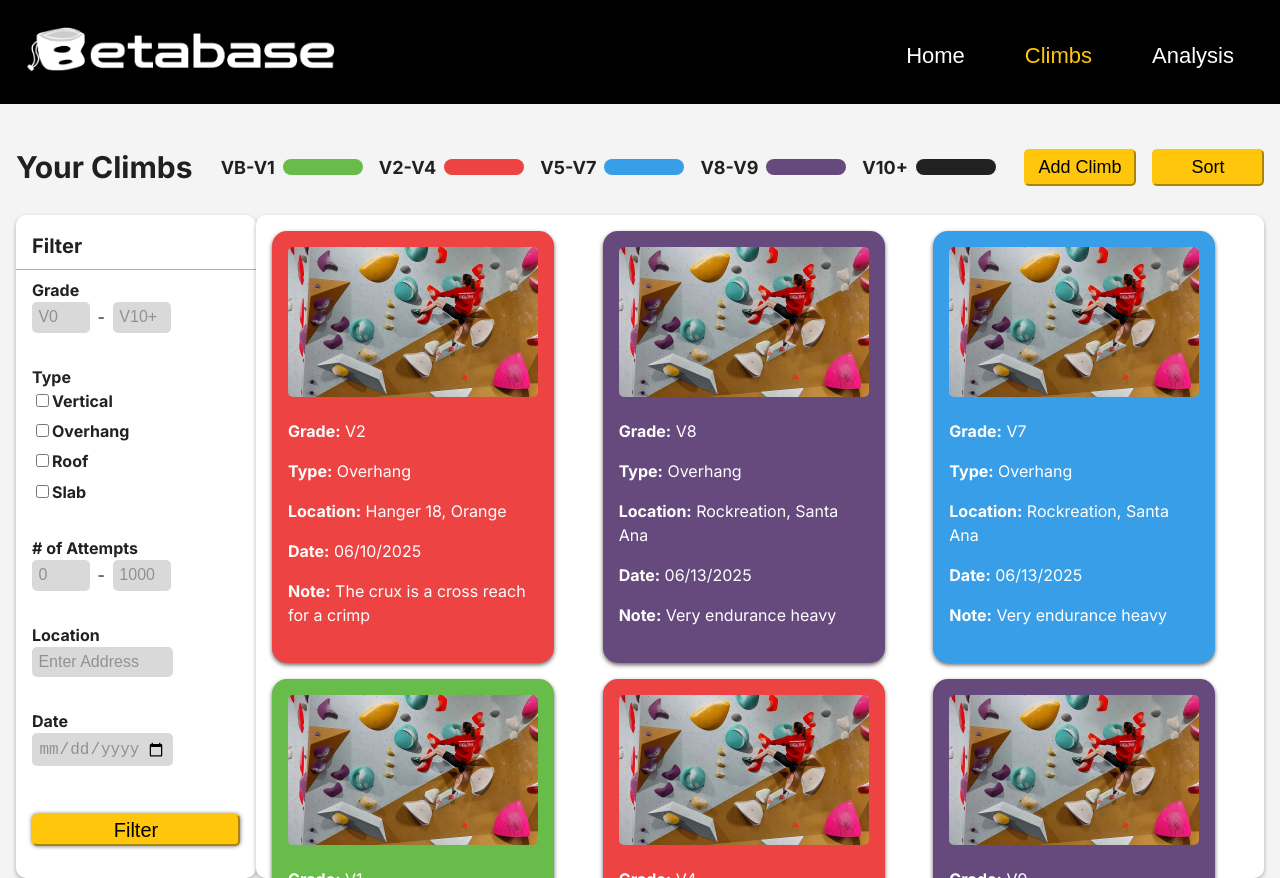
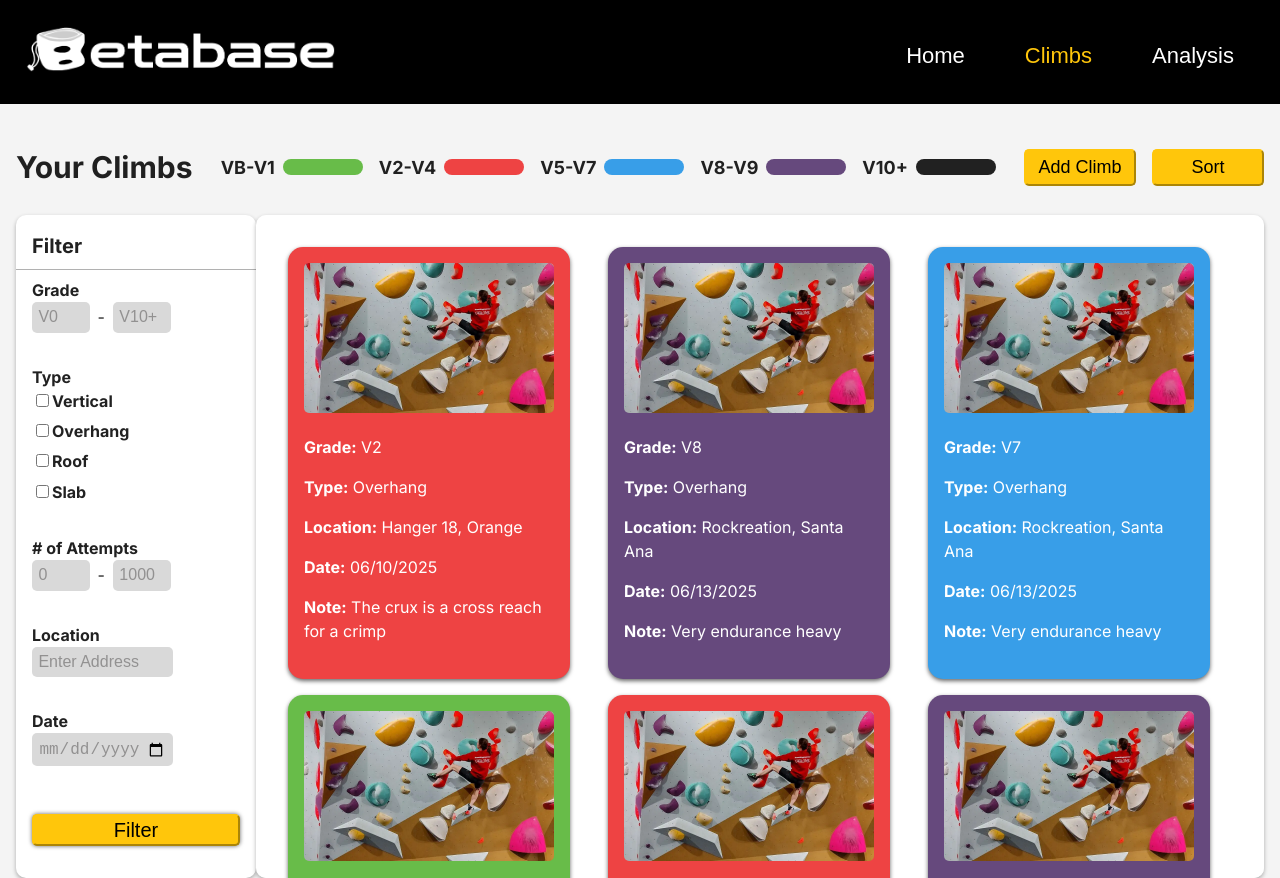
Before and after one commit to quentin-h-chen/betabase, a React (Vite) app in the folder client/: page /climbs in a window 1280 px wide. Built offline with nearby package versions, Linux system fonts and the light colour scheme; a web font is replaced by a local one.

Commit message:
Adjusted climbs page elements to better fit desktop screen size

```diff
--- a/client/src/pages/Climbs.css
+++ b/client/src/pages/Climbs.css
@@ -12,7 +12,7 @@
     grid-template-areas:
         'topbar topbar'
         'filter climbs';
-    grid-template-columns: 1fr 4.8fr;
+    grid-template-columns: 1fr 6.2fr;
     grid-template-rows: auto 1fr;
     max-height: calc(100vh - 140px);
     width: 100%;
@@ -107,7 +107,7 @@
     display: grid;
 
     grid-template-columns: repeat(auto-fill, minmax(250px, 1fr));
-    padding: 1rem;
+    padding: 2rem;
     overflow-y: scroll;
 
     gap: 1rem;
```
